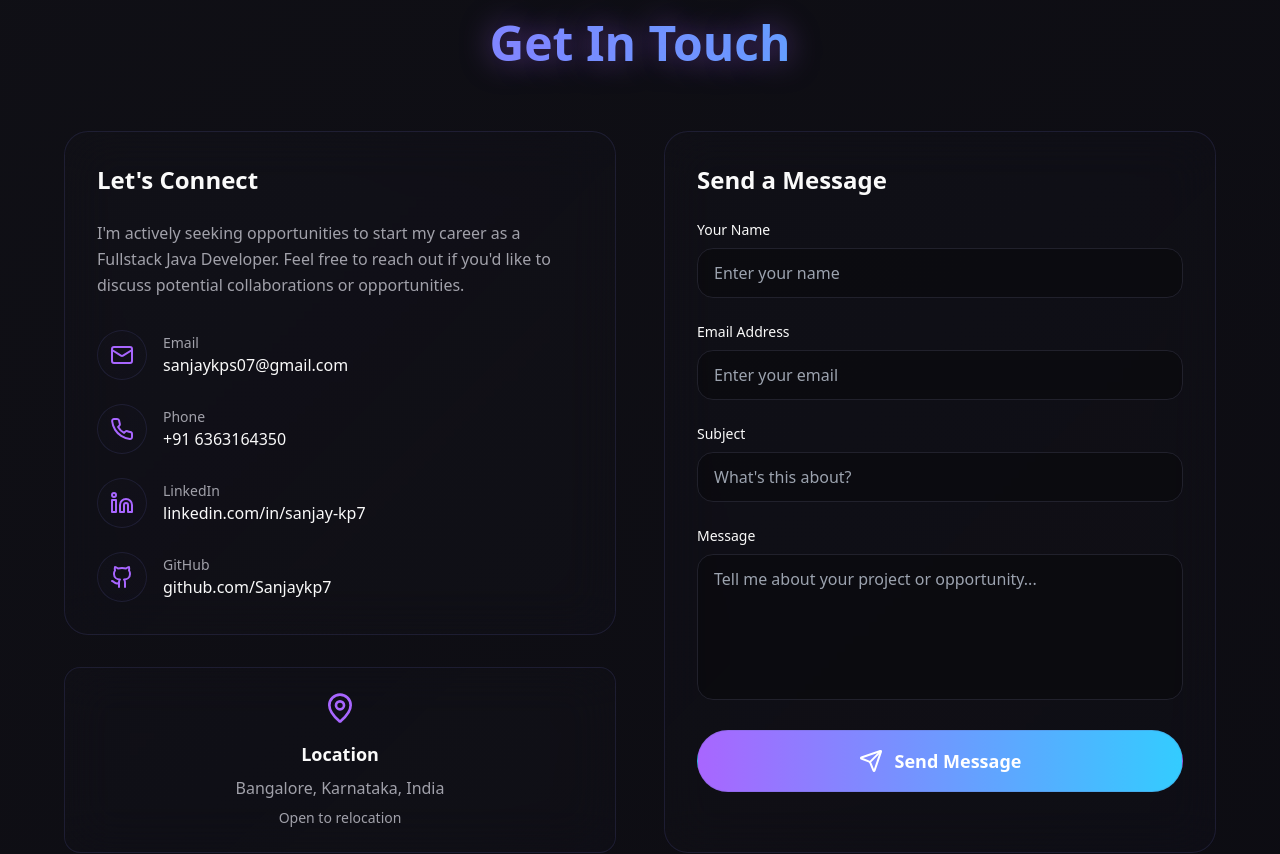
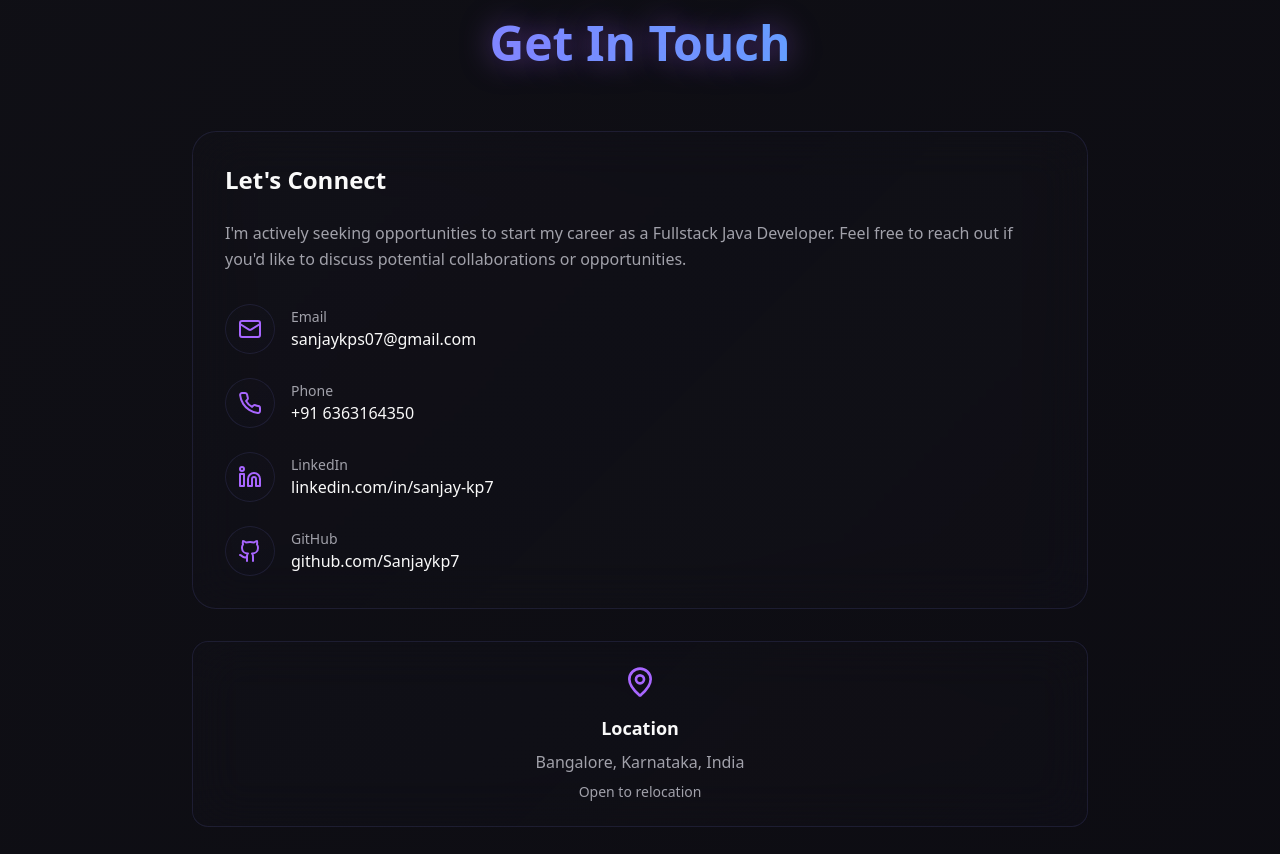
Before and after one commit to Sanjaykp7/SanjayKP-Portfolio, a React (Vite) app: page / in a window 1280 px wide. Shown: the part 5660-6514 px from the top of the page. Built offline with nearby package versions, Linux system fonts and the light colour scheme; the HTML template or start-up script is replaced by a standard one.

Commit message:
Remove send message card

```diff
--- a/src/components/Contact.tsx
+++ b/src/components/Contact.tsx
@@ -1,4 +1,4 @@
-import { Mail, Phone, Linkedin, Github, MapPin, Send } from 'lucide-react';
+import { Mail, Phone, Linkedin, Github, MapPin } from 'lucide-react';
 
 const Contact = () => {
   const contactInfo = [
@@ -36,10 +36,8 @@ const Contact = () => {
             Get In Touch
           </h2>
 
-          <div className="max-w-6xl mx-auto">
-            <div className="grid grid-cols-1 lg:grid-cols-2 gap-12">
-              {/* Contact Information */}
-              <div className="space-y-8">
+          <div className="max-w-4xl mx-auto">
+            <div className="space-y-8">
                 <div className="glass-card p-8 rounded-3xl">
                   <h3 className="text-2xl font-bold text-foreground mb-6">Let's Connect</h3>
                   <p className="text-muted-foreground mb-8 leading-relaxed">
@@ -80,65 +78,6 @@ const Contact = () => {
                   <p className="text-sm text-muted-foreground mt-2">Open to relocation</p>
                 </div>
               </div>
-
-              {/* Contact Form */}
-              <div className="glass-card p-8 rounded-3xl">
-                <h3 className="text-2xl font-bold text-foreground mb-6">Send a Message</h3>
-                <form className="space-y-6">
-                  <div>
-                    <label className="block text-sm font-medium text-foreground mb-2">
-                      Your Name
-                    </label>
-                    <input
-                      type="text"
-                      className="w-full px-4 py-3 bg-background/50 border border-border rounded-lg focus:ring-2 focus:ring-primary focus:border-primary outline-none transition-all duration-300"
-                      placeholder="Enter your name"
-                    />
-                  </div>
-
-                  <div>
-                    <label className="block text-sm font-medium text-foreground mb-2">
-                      Email Address
-                    </label>
-                    <input
-                      type="email"
-                      className="w-full px-4 py-3 bg-background/50 border border-border rounded-lg focus:ring-2 focus:ring-primary focus:border-primary outline-none transition-all duration-300"
-                      placeholder="Enter your email"
-                    />
-                  </div>
-
-                  <div>
-                    <label className="block text-sm font-medium text-foreground mb-2">
-                      Subject
-                    </label>
-                    <input
-                      type="text"
-                      className="w-full px-4 py-3 bg-background/50 border border-border rounded-lg focus:ring-2 focus:ring-primary focus:border-primary outline-none transition-all duration-300"
-                      placeholder="What's this about?"
-                    />
-                  </div>
-
-                  <div>
-                    <label className="block text-sm font-medium text-foreground mb-2">
-                      Message
-                    </label>
-                    <textarea
-                      rows={5}
-                      className="w-full px-4 py-3 bg-background/50 border border-border rounded-lg focus:ring-2 focus:ring-primary focus:border-primary outline-none transition-all duration-300 resize-none"
-                      placeholder="Tell me about your project or opportunity..."
-                    ></textarea>
-                  </div>
-
-                  <button
-                    type="submit"
-                    className="w-full glass-card neon-glow px-8 py-4 rounded-full text-lg font-semibold bg-gradient-to-r from-primary to-secondary text-white flex items-center justify-center gap-3 hover:scale-105 transition-transform duration-300"
-                  >
-                    <Send size={24} />
-                    Send Message
-                  </button>
-                </form>
-              </div>
-            </div>
           </div>
         </div>
       </div>
--- /dev/null
+++ b/src/integrations/supabase/client.ts
@@ -0,0 +1,17 @@
+// This file is automatically generated. Do not edit it directly.
+import { createClient } from '@supabase/supabase-js';
+import type { Database } from './types';
+
+const SUPABASE_URL = import.meta.env.VITE_SUPABASE_URL;
+const SUPABASE_PUBLISHABLE_KEY = import.meta.env.VITE_SUPABASE_PUBLISHABLE_KEY;
+
+// Import the supabase client like this:
+// import { supabase } from "@/integrations/supabase/client";
+
+export const supabase = createClient<Database>(SUPABASE_URL, SUPABASE_PUBLISHABLE_KEY, {
+  auth: {
+    storage: localStorage,
+    persistSession: true,
+    autoRefreshToken: true,
+  }
+});
```
Also changed, not shown: 2 other files (tests, documents, lock files or other folders).
